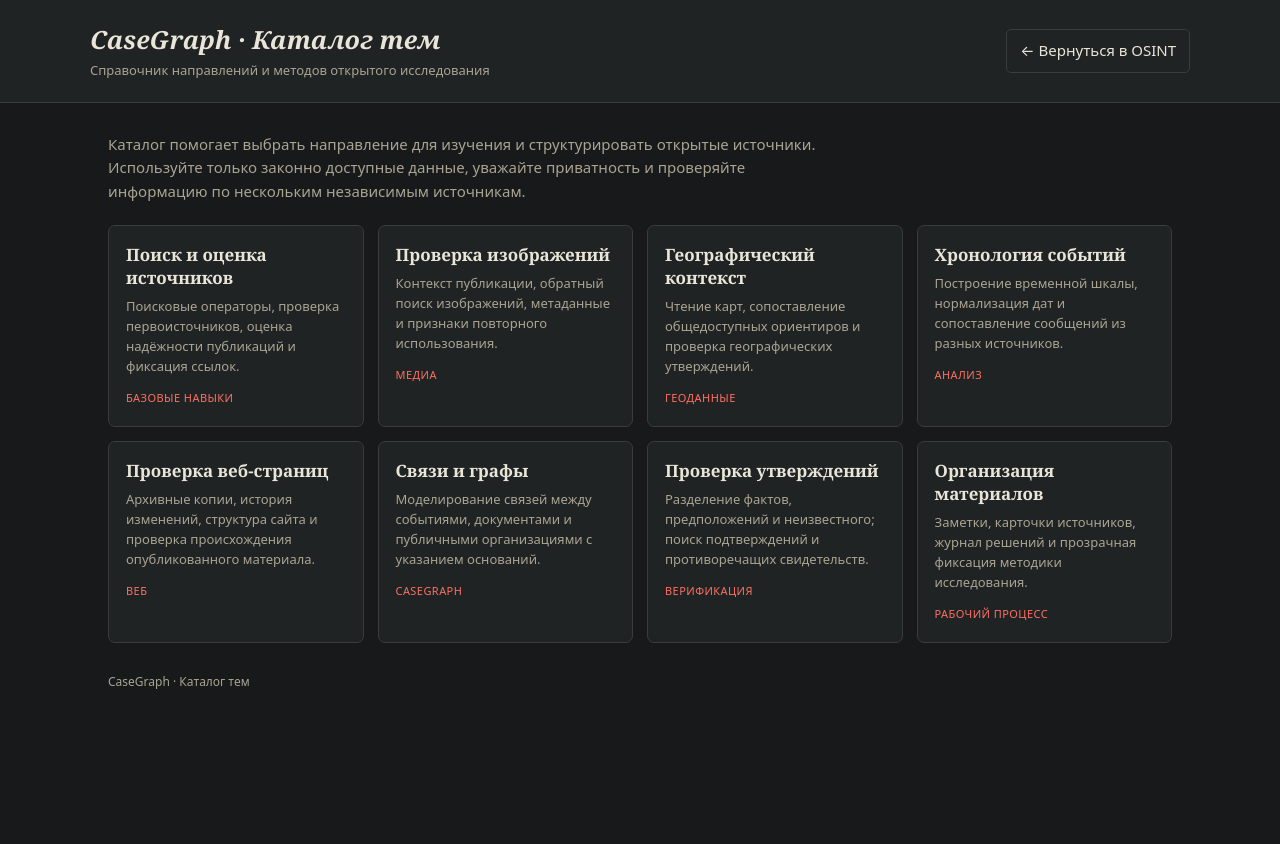
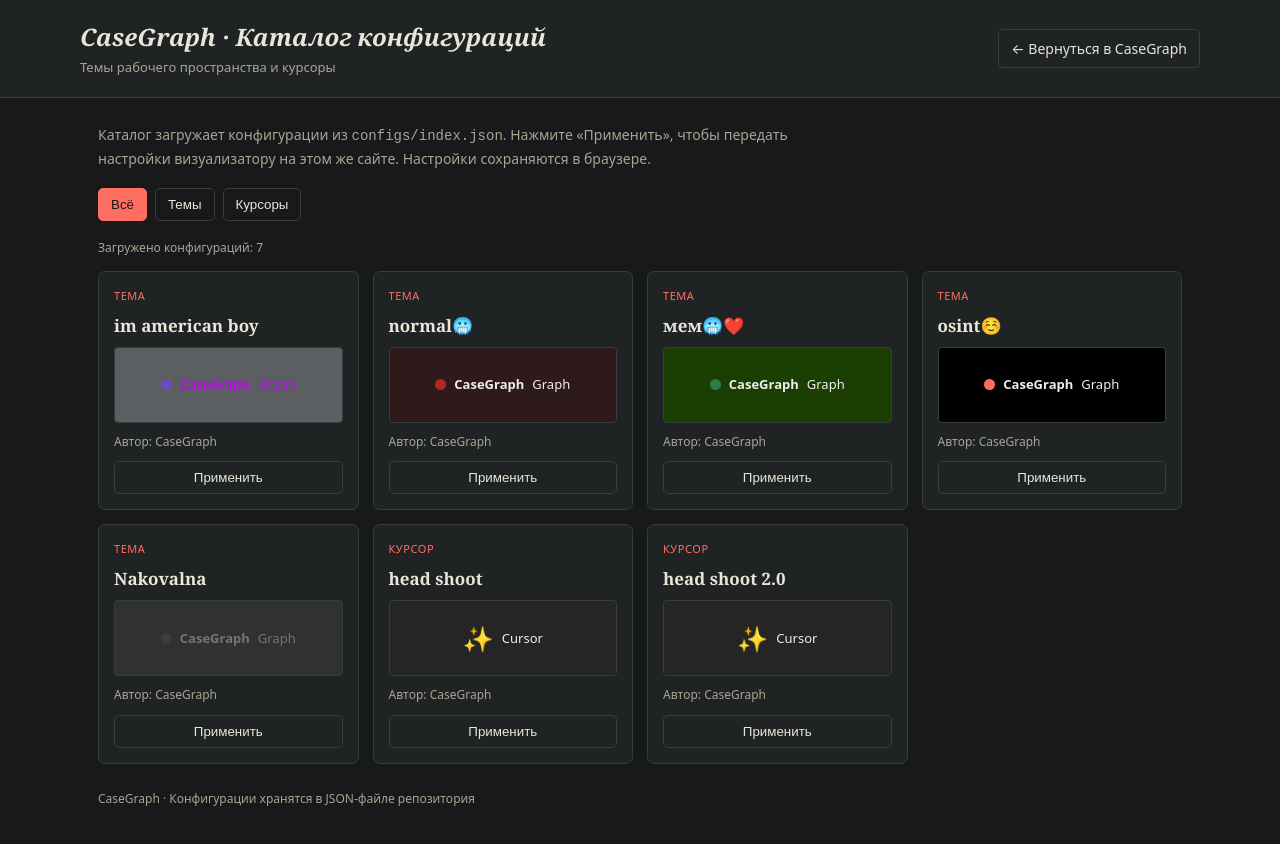
Before and after one commit to xerobrin9908-blip/xerobrin9908-blip.github.io, a plain HTML site: page catalog.html in a window 1280 px wide. Before the commit the page ends 800 px from the top, so only its background shows below. Drawn offline with Linux system fonts and the light colour scheme.

Commit message:
Connect catalog page to shared configuration JSON

```diff
--- a/catalog.html
+++ b/catalog.html
@@ -1,27 +1,30 @@
 <!doctype html>
-<html lang="ru"><head><meta charset="utf-8"><meta name="viewport" content="width=device-width,initial-scale=1"><meta name="theme-color" content="#17191a"><title>CaseGraph · Каталог тем</title>
+<html lang="ru"><head><meta charset="utf-8"><meta name="viewport" content="width=device-width,initial-scale=1"><meta name="theme-color" content="#17191a"><title>CaseGraph · Каталог конфигураций</title>
 <style>
 :root{color-scheme:dark;--bg:#17191a;--panel:#202324;--text:#e9e5d8;--muted:#aaa492;--line:#383c3d;--accent:#ff6f61}
-*{box-sizing:border-box}body{margin:0;background:var(--bg);color:var(--text);font:15px/1.55 system-ui,-apple-system,"Segoe UI",sans-serif}
-header{padding:22px max(18px,calc((100vw - 1100px)/2));background:var(--panel);border-bottom:1px solid var(--line);display:flex;align-items:center;justify-content:space-between;gap:16px;flex-wrap:wrap}
-h1{font:italic 600 25px Georgia,serif;margin:0}header p{margin:4px 0 0;color:var(--muted);font-size:13px}
-a,button{color:inherit} .back{border:1px solid var(--line);border-radius:5px;padding:9px 13px;text-decoration:none}.back:hover{border-color:var(--accent);background:#3b2926}
-main{max-width:1100px;margin:30px auto;padding:0 18px}.intro{color:var(--muted);max-width:720px;margin:0 0 22px}
-.grid{display:grid;grid-template-columns:repeat(auto-fit,minmax(230px,1fr));gap:14px}
-article{background:var(--panel);border:1px solid var(--line);border-radius:7px;padding:17px}
-article h2{font:600 17px Georgia,serif;margin:0 0 7px}article p{color:var(--muted);margin:0;font-size:13px}
-.tag{display:inline-block;margin-top:13px;color:var(--accent);font-size:11px;letter-spacing:.04em;text-transform:uppercase}
-footer{max-width:1100px;margin:28px auto;padding:0 18px 30px;color:var(--muted);font-size:12px}
+*{box-sizing:border-box}body{margin:0;background:var(--bg);color:var(--text);font:14px/1.55 system-ui,-apple-system,"Segoe UI",sans-serif}
+header{padding:20px max(18px,calc((100vw - 1120px)/2));background:var(--panel);border-bottom:1px solid var(--line);display:flex;justify-content:space-between;align-items:center;gap:14px;flex-wrap:wrap}
+h1{font:italic 600 24px Georgia,serif;margin:0}header p{margin:4px 0 0;color:var(--muted);font-size:13px}
+a,button{color:inherit}.back,.filter,button{border:1px solid var(--line);border-radius:5px;padding:8px 12px;background:transparent;text-decoration:none;cursor:pointer}.back:hover,button:hover,.filter:hover{border-color:var(--accent);background:#3b2926}
+main{max-width:1120px;margin:26px auto;padding:0 18px}.intro{color:var(--muted);max-width:760px}.toolbar{display:flex;gap:8px;flex-wrap:wrap;margin:18px 0}.filter.active{background:var(--accent);color:#17191a;border-color:var(--accent)}
+.grid{display:grid;grid-template-columns:repeat(auto-fit,minmax(240px,1fr));gap:14px}
+article{background:var(--panel);border:1px solid var(--line);border-radius:7px;padding:15px;display:flex;flex-direction:column;gap:10px;min-height:170px}
+article h2{font:600 17px Georgia,serif;margin:0}article p{color:var(--muted);font-size:12px;margin:0}
+.preview{height:76px;border-radius:4px;border:1px solid var(--line);display:flex;align-items:center;justify-content:center;gap:8px;background:var(--preview,#252525);color:var(--previewText,#eee);font-size:13px}
+.preview i{width:11px;height:11px;border-radius:50%;background:var(--dot,#ff6f61);display:inline-block}.actions{display:flex;gap:8px;margin-top:auto;flex-wrap:wrap}.actions button{flex:1}.kind{color:var(--accent);font-size:11px;text-transform:uppercase;letter-spacing:.05em}
+#status{color:var(--muted);font-size:12px;min-height:20px;margin:12px 0}footer{max-width:1120px;margin:25px auto;padding:0 18px 30px;color:var(--muted);font-size:12px}
 </style></head><body>
-<header><div><h1>CaseGraph · Каталог тем</h1><p>Справочник направлений и методов открытого исследования</p></div><a class="back" href="index.html">← Вернуться в OSINT</a></header>
-<main><p class="intro">Каталог помогает выбрать направление для изучения и структурировать открытые источники. Используйте только законно доступные данные, уважайте приватность и проверяйте информацию по нескольким независимым источникам.</p>
-<div class="grid">
-<article><h2>Поиск и оценка источников</h2><p>Поисковые операторы, проверка первоисточников, оценка надёжности публикаций и фиксация ссылок.</p><span class="tag">Базовые навыки</span></article>
-<article><h2>Проверка изображений</h2><p>Контекст публикации, обратный поиск изображений, метаданные и признаки повторного использования.</p><span class="tag">Медиа</span></article>
-<article><h2>Географический контекст</h2><p>Чтение карт, сопоставление общедоступных ориентиров и проверка географических утверждений.</p><span class="tag">Геоданные</span></article>
-<article><h2>Хронология событий</h2><p>Построение временной шкалы, нормализация дат и сопоставление сообщений из разных источников.</p><span class="tag">Анализ</span></article>
-<article><h2>Проверка веб-страниц</h2><p>Архивные копии, история изменений, структура сайта и проверка происхождения опубликованного материала.</p><span class="tag">Веб</span></article>
-<article><h2>Связи и графы</h2><p>Моделирование связей между событиями, документами и публичными организациями с указанием оснований.</p><span class="tag">CaseGraph</span></article>
-<article><h2>Проверка утверждений</h2><p>Разделение фактов, предположений и неизвестного; поиск подтверждений и противоречащих свидетельств.</p><span class="tag">Верификация</span></article>
-<article><h2>Организация материалов</h2><p>Заметки, карточки источников, журнал решений и прозрачная фиксация методики исследования.</p><span class="tag">Рабочий процесс</span></article>
-</div></main><footer>CaseGraph · Каталог тем</footer></body></html>
+<header><div><h1>CaseGraph · Каталог конфигураций</h1><p>Темы рабочего пространства и курсоры</p></div><a class="back" href="index.html">← Вернуться в CaseGraph</a></header>
+<main><p class="intro">Каталог загружает конфигурации из <code>configs/index.json</code>. Нажмите «Применить», чтобы передать настройки визуализатору на этом же сайте. Настройки сохраняются в браузере.</p>
+<div class="toolbar"><button class="filter active" data-filter="all">Всё</button><button class="filter" data-filter="casegraph">Темы</button><button class="filter" data-filter="cursor">Курсоры</button></div>
+<div id="status">Загрузка каталога…</div><div class="grid" id="grid"></div></main>
+<footer>CaseGraph · Конфигурации хранятся в JSON-файле репозитория</footer>
+<script>
+const grid=document.querySelector("#grid"),status=document.querySelector("#status");let all=[],filter="all";
+const esc=s=>String(s??"").replace(/[&<>"']/g,c=>({"&":"&amp;","<":"&lt;",">":"&gt;",'"':"&quot;","'":"&#39;"}[c]));
+function render(){const list=all.filter(x=>filter==="all"||x.type===filter);grid.innerHTML=list.map(x=>{const s=x.data?.s||{},c=x.data?.c||{},isTheme=x.type==="casegraph";const bg=s.cbg||"#252525",fg=s.ctx||"#eeeeee",dot=s.accent||"#ff6f61";return '<article><span class="kind">'+(isTheme?"Тема":"Курсор")+'</span><h2>'+esc(x.name)+'</h2><div class="preview" style="--preview:'+esc(bg)+';--previewText:'+esc(fg)+';--dot:'+esc(dot)+'">'+(isTheme?'<i></i><b>CaseGraph</b><span>Graph</span>':'<b style="font-size:25px">'+esc(c.emoji||"✦")+'</b><span>Cursor</span>')+'</div><p>Автор: '+esc(x.author||"Unknown")+'</p><div class="actions"><button data-apply="'+esc(x.id)+'">Применить</button></div></article>'}).join("")||"<p>В этой категории пока нет конфигураций.</p>";}
+async function load(){try{const r=await fetch("configs/index.json",{cache:"no-store"});if(!r.ok)throw Error("HTTP "+r.status);const j=await r.json();all=Array.isArray(j)?j:(j.configs||[]);status.textContent="Загружено конфигураций: "+all.length;render()}catch(e){status.textContent="Не удалось загрузить configs/index.json: "+e.message}}
+document.querySelector(".toolbar").addEventListener("click",e=>{const b=e.target.closest("[data-filter]");if(!b)return;filter=b.dataset.filter;document.querySelectorAll(".filter").forEach(x=>x.classList.toggle("active",x===b));render()});
+grid.addEventListener("click",e=>{const b=e.target.closest("[data-apply]");if(!b)return;const x=all.find(v=>v.id===b.dataset.apply);if(!x)return;try{if(x.type==="casegraph"){const s=x.data?.s||{};localStorage.setItem("casegraph:settings",JSON.stringify(s));if(x.data?.bg)localStorage.setItem("casegraph:bgimg",x.data.bg);else localStorage.removeItem("casegraph:bgimg")}else if(x.type==="cursor"){const c=x.data?.c;if(!c)throw Error("Нет данных курсора");localStorage.setItem("casegraph:cursor",JSON.stringify(c))}status.textContent="«"+x.name+"» применена. Откройте CaseGraph или обновите его страницу."; }catch(err){status.textContent="Не удалось применить: "+err.message}});
+load();
+</script></body></html>
```
